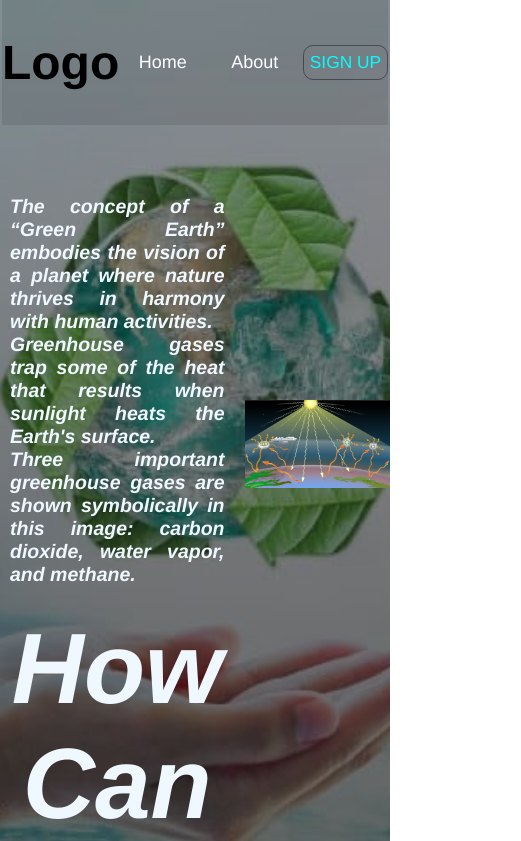
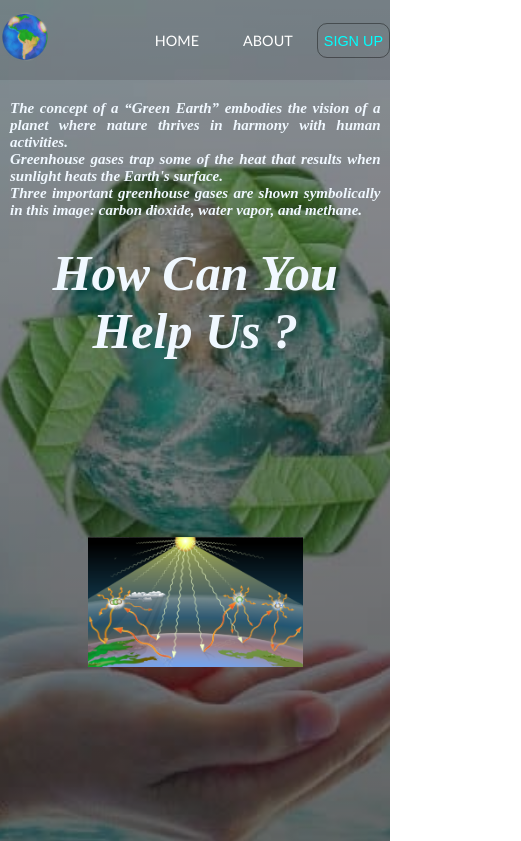
Before and after one commit to varun1130/Green-Project, a plain HTML site: page About.html in a window 390 px wide. Shown: the top 841 px of the page, 521 px wide, since content can reach past the window. Drawn offline with Linux system fonts and the light colour scheme.

Commit message:
Add files via upload

```diff
--- a/About-style.css
+++ b/About-style.css
@@ -1,39 +1,33 @@
 *{
-  padding: 0px;
-  margin: 0px;
-  font-family:  'Franklin Gothic Medium', Arial, sans-serif;
+  margin: 0;
+  padding: 0;
+  box-sizing: border-box;
 }
-.main{
+body{
   width: 100%;
   height: 100vh;
-  background: linear-gradient(rgba(0,0,0,0.4),rgba(0,0,0,0.6  )),url(./Renew-enegry.jpg);
-  background-repeat: no-repeat;
-  background-position: center;
-  background-size: cover;
 }
 .navBar{
-  width: 99%;
-  margin: auto;
+  position: fixed;
+  width: 100%;
+  height: 80px;
   display: flex;
+  font-family:'Gill Sans', 'Gill Sans MT', Calibri, 'Trebuchet MS', sans-serif;
+  text-transform: uppercase;
   align-items: center;
-  padding: 35px 0px;
   background-color: rgba(15,15 ,15 ,0.1 );
   justify-content: space-between;
 }
 .logo{
-  width: 15vw;
-}
-.logo h1{
-  font-size: 3em;
+  opacity: 0.7;
 }
 .navBar ul li{
   width: auto;
   height :100%;
   cursor: pointer;
   font-size: large;
-  list-style: none;
   display:inline-block;
-  margin: 0px 20px ;
+  margin: 0px 20px;
   position: relative;
 }
 .navBar ul li a {
@@ -60,12 +54,10 @@
 }
 button{
   background: transparent;
-  text-decoration: none;
   color: aqua;
   text-transform: uppercase;
   font-size: 13pt;
   padding: 6px;
-  border: none;
   border: 1px solid rgba(0,0,0,0.4);
   border-radius: 10px;
   cursor: pointer;
@@ -77,18 +69,26 @@ button{
 .navBar ul button a:hover{
   color: white;
 }
+
+#section1{
+  width:100%;
+  height: 100%;
+  background: linear-gradient(rgba(0,0,0,0.4),rgba(0,0,0,0.6  )),url(./Renew-enegry.jpg);
+  background-repeat: no-repeat;
+  background-position: center;
+  background-attachment: fixed;
+  background-size: cover;
+  display: flex;
+}
+
 .context{
   width:100%;
-  height: 75vh;
-  display: flex;
-  flex-direction: row;
+  height: 100vh;
 }
 .context #text{
+  margin-top: 150px;
   width: 55%;
   font-size: medium;
-  font-size: small;
-  font-stretch: expanded ;
-  margin-top: 70px;
   margin-left: 10px;
   line-height: normal;
   text-align: justify;
@@ -97,7 +97,7 @@ button{
 }
 .context #text #help{
   width: 100%;
-  height: 69%;
+  height: auto;
   margin-top: 25px;
   text-align: center;
   font-size: 100px;
@@ -114,9 +114,11 @@ button{
   background-position: center;
   background-size: contain;
 }
+
 .section2{
   width: 100%;
   height: 100vh;
+  background-attachment: fixed;
   background: linear-gradient(rgba(0,0,0,0.8),rgba(0,0,0,0.6)), url(./green-energy-audit-BG-.jpg);
   background-repeat: no-repeat;
   background-position: center;
@@ -132,14 +134,13 @@ button{
 }
 .content2{
   width: 100%;
-  height: 75vh;
+  height: auto;
   display: flex;
   margin-top: 10px;
 }
 .content2 p{
   width:50%;
   line-height: normal;
-  font-family: Arial, Helvetica, sans-serif;
   font-size: 25px;
   margin-top: 50px;
   margin-left: 20px;
@@ -147,15 +148,16 @@ button{
   text-align: justify;
 }
 .content2 #simg2{
-  width: 512px;
-  height: 85%;
-  margin-top: 50px;
+  width: 500px;
+  height:480px;
+  margin-top: auto;
   margin-left: 60px;
   background-image: url(./green-energy-audit-.jpg );
   background-repeat: no-repeat;
   background-position: center;
   background-size: cover;
 }
+
 .section3{
   width: 100%;
   height: 100vh;
@@ -198,3 +200,114 @@ button{
   background-position: center;
   background-size:contain;
 }
+
+
+
+
+@media  screen and (max-width: 1200px) {
+
+  .context #text {
+    font-size:15px ;
+  }
+  .content2 p, .content3 p{
+    font-size: 20px;
+  }
+ .context #text #help , #heading{
+  font-size: 80px;
+ }
+ .content2 #simg2 , .content3 #simg3{
+    width: 400px;
+    height: 350px;
+    margin-top: 0;
+  }
+
+
+}
+@media  screen and (max-width: 900px) {
+
+  .context #text{
+    font-size:13px ;
+  }
+ .context #text #help{
+  font-size: 60px;
+ }
+ .content2 , .content3{
+  height: auto;
+  width: auto;
+  }
+
+ .content2 p , .content3 p{
+  margin-top: 0;
+  font-size: 18px;
+  height: auto;
+
+}
+.content2 #simg2 , .content3 #simg3{
+  height: auto;
+}
+
+}
+@media  screen and (max-width: 770px) {
+
+  .context #text{
+    font-size:12px ;
+  }
+ .context #text #help{
+  font-size: 50px;
+ }
+}
+
+@media  screen and (max-width: 450px) {
+
+  .navBar ul li a{
+    font-size: 0.9rem;
+  }
+  .navBar ul button a{
+    font-size: 0.9rem;
+  }
+
+
+  #section1 , .content2 , .content3{
+    display: grid;
+    width: auto;
+  }
+  .content3{
+    width: auto;
+    height: auto;
+  }
+  .context #text{
+    margin-top: 100px;
+  }
+
+  .section2 #heading, .section3 #heading3{
+    font-size: 40px;
+  }
+
+  .content2{
+    height: auto;
+
+  }
+  .context #text{
+    width: 95%;
+    font-size: 10px;
+  }
+  .content2 p ,.content3 p{
+    margin: 0;
+    padding: 0 8px;
+    width: 95%;
+    font-size: 14px;
+  }
+
+  .image ,.section3 #simg3{
+    width:300px;
+    height: 130px;
+    margin: 4px auto;
+  }
+  .content2 #simg2{
+    width: 260px;
+    height: 220px;
+    margin: 0 auto;
+  }
+
+
+}
--- a/About.html
+++ b/About.html
@@ -3,15 +3,13 @@
 <head>
   <meta charset="UTF-8">
   <meta name="viewport" content="width=device-width, initial-scale=1.0">
-    <title>Document</title>
   <link rel="stylesheet" href="./About-style.css">
+  <title>About</title>
 </head>
 <body>
-    <section>
-      <div class="main">
   <div class="navBar">
     <div class="logo">
-            <h1>Logo</h1>
+      <img src="./EarthLogo.png" width="50">
     </div>
     <div class="hLinks">
       <ul>
@@ -22,6 +20,7 @@
     </div>
   </div>
       <div class="context">
+        <section id="section1">
             <div id="text">
                 <h1>
                   The concept of a “Green Earth” embodies the vision of a planet where nature thrives in harmony with human activities.<br>
@@ -31,9 +30,8 @@
                   </div>
             </div>
             <div class="image"> </div>
+        </section>
       </div>
-      </div>
-    </section>
       <section>
         <div class = "section2">
           <h2 id="heading" >Get A Home Energy Audit</h2><hr>
@@ -51,8 +49,7 @@
             <div id="simg3"></div>
           </div>
         </div>
-
+      </section>
     </div>
-    </section>
 </body>
 </html>
--- a/LoginStyle.css
+++ b/LoginStyle.css
@@ -1,21 +1,20 @@
 *{
   padding: 0px;
   margin: 0px;
-  font-family:  'Franklin Gothic Medium', Arial, sans-serif;
   text-transform: uppercase;
 }
 
-body{
+.main{
   width: 100%;
   height: 100vh;
-  background-image: url(./bg.jpg);
+  background-image: linear-gradient( rgba(0,0,0,0.4), rgba(0,0,0,0.2)),url(./bg.jpg);
   background-repeat: no-repeat;
   background-position: center;
   background-size: cover;
 }
 .Wapper{
   background-color: transparent;
-  border: 1px solid rgba(255,255,255,0.2);
+  border: 1px solid rgba(255, 255, 255, 0.2);
   backdrop-filter: blur(20px);
   border-radius: 20px;
   width : 530px;
@@ -92,7 +91,7 @@ text-decoration: underline;
   background-color: transparent;
   border: none;
   border-radius: 15px;
-  border: 1px solid rgba(255,255,255,0.2);
+  border: 1px solid rgba(255,255,255,0.1);
   transition: border 0.30s;
   font-size: 22px;
 }
@@ -113,16 +112,19 @@ text-decoration: underline;
   text-decoration: underline;
 }
 .navBar{
-  width: 99.7%;
+  width: 100%;
+  height: 40px;
   margin: auto;
+  font-family:'Gill Sans', 'Gill Sans MT', Calibri, 'Trebuchet MS', sans-serif;
   display: flex;
   align-items: center;
   padding: 35px 0px;
-  background-color: rgba(15,15 ,15 ,0.1 );
+  background-color: rgba(15,15 ,15 ,0.3);
   justify-content: space-between;
+  margin-bottom: 10vh;
 }
 .logo{
-  width: 15vw;
+  opacity: 0.7;
 }
 .logo h1{
   font-size: 3em;
--- a/index-style.css
+++ b/index-style.css
@@ -3,26 +3,30 @@
   padding: 0;
   box-sizing: border-box;
   text-transform: uppercase;
-  font-family:  'Franklin Gothic Medium', Arial, sans-serif;
+  font-family:'Gill Sans', 'Gill Sans MT', Calibri, 'Trebuchet MS', sans-serif;
 }
-.main{
+body{
   width: 100%;
   height: 100vh;
-  background: linear-gradient(rgba(0,0,0,0.4),rgba(0,0,0,0.5)),url(./Maincontentone.jpg) no-repeat;
+  background-image: linear-gradient(rgba(0,0,0,0.4),rgba(0,0,0,0.5)),url(./Maincontentone.jpg) ;
   background-position: center;
+  background-repeat: no-repeat;
   background-size: cover;
+  background-attachment: fixed;
 }
 .navBar{
   width: 99.7%;
+  height: 80px;
   margin: auto;
   display: flex;
   align-items: center;
   padding: 35px 0px;
   background-color: rgba(15,15 ,15 ,0.1 );
   justify-content: space-between;
+
 }
 .logo{
-  width: 15vw;
+  opacity: 0.7;
 }
 .logo h1{
   font-size: 3em;
@@ -88,7 +92,7 @@ footer{
   text-align: center;
   height: auto;
   margin-top: 15vh;
-  font-size: 33px;
+  font-size: 100px;
   font-style: italic;
   font-family:'Times New Roman', Times, serif;
   width: 100%;
@@ -102,3 +106,46 @@ p{
   color: aliceblue;
   text-align: center;
 }
+
+
+
+
+@media  screen and (max-width: 650px) {
+  #content{
+    font-size: 65px;
+  }
+    .navBar ul li a{
+    font-size: 1.2rem;
+  }
+  .navBar ul button a{
+    font-size: 1.2rem;
+  }
+
+}
+
+@media  screen and (max-width: 450px) {
+  #content{
+    font-size: 50px;
+  }
+    .navBar ul li a{
+    font-size: 1rem;
+  }
+  .navBar ul button a{
+    font-size: 1rem;
+  }
+
+}
+@media  screen and (max-width: 350px) {
+
+  #content{
+    font-size: 40px;
+  }
+  .navBar ul li a{
+    font-size: 0.9rem;
+  }
+  .navBar ul button a{
+    font-size: 0.9rem;
+  }
+
+
+}
```
Also changed, not shown: index.html (+3 -3 lines), sign.html (+2 -2 lines), EarthLogo.png (added). Lines whose indentation alone changed are shown as unchanged.
